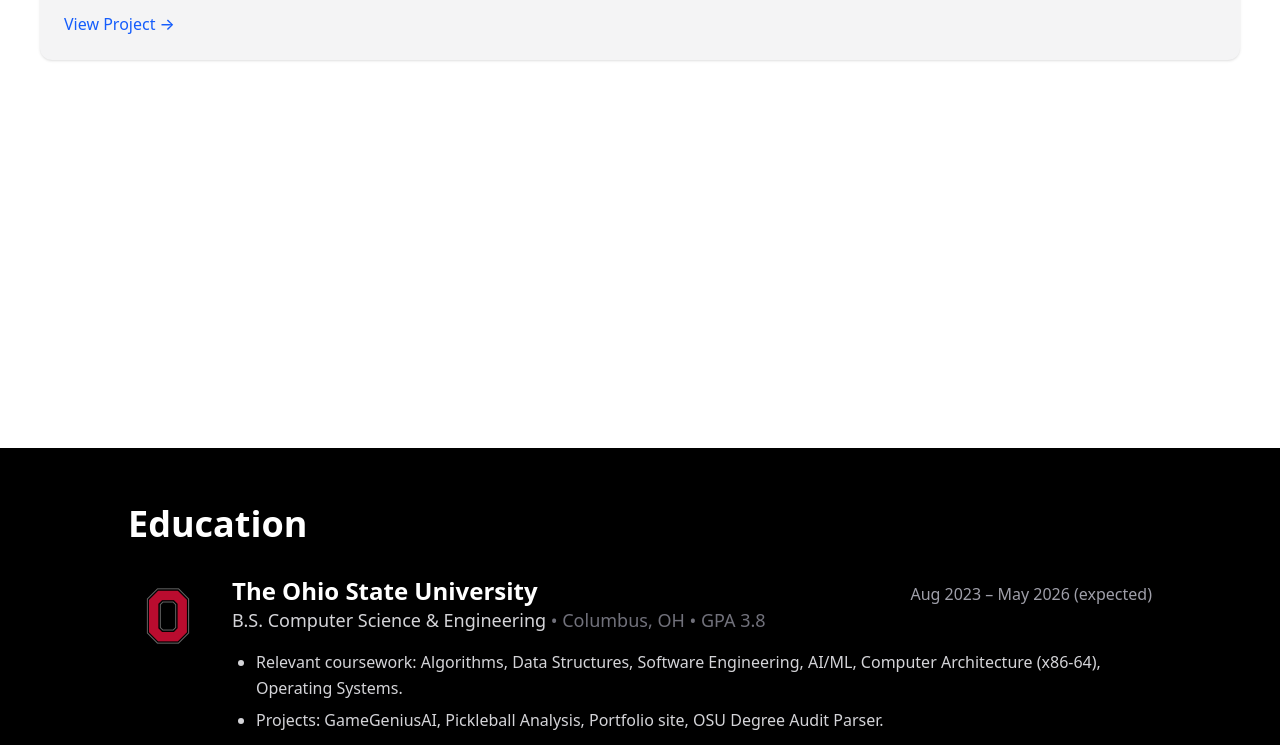
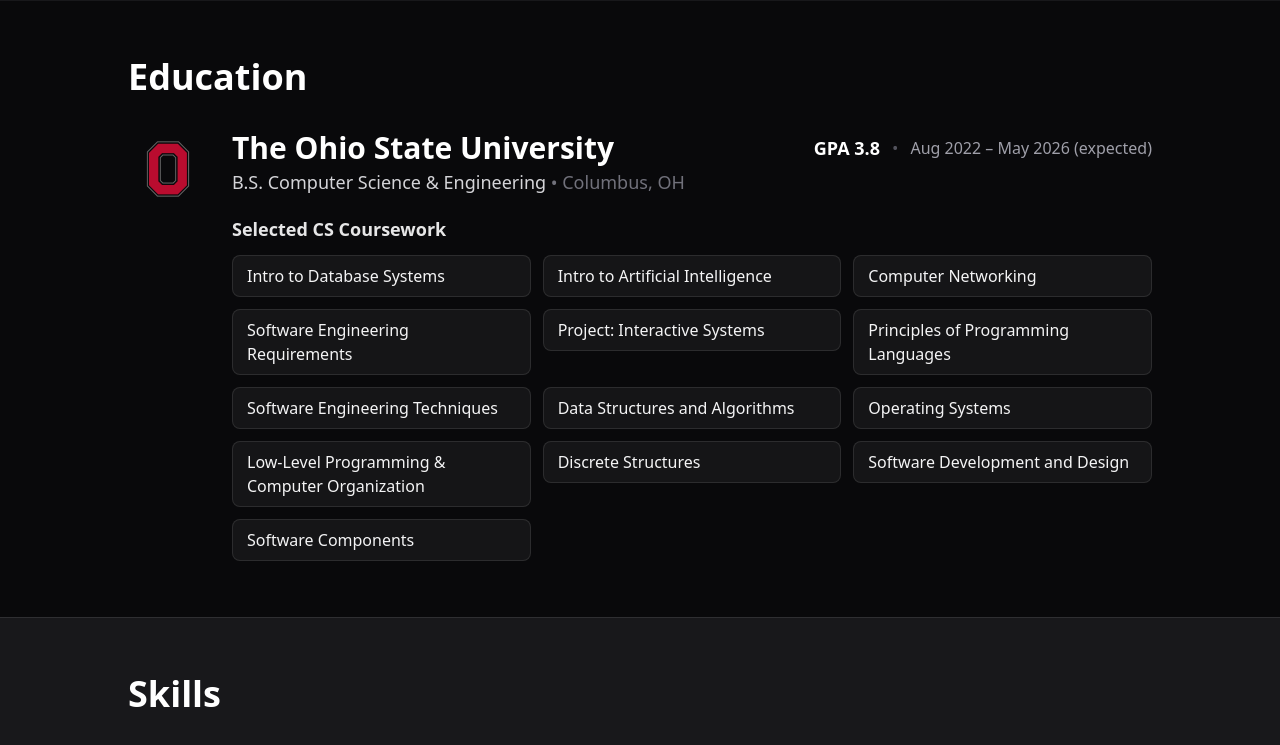
Before and after one commit to KyleWhite22/Portfolio, a React (Vite) app in the folder client/: page / in a window 1280 px wide. Shown: the part 2385-3130 px from the top of the page. Built offline with nearby package versions, Linux system fonts and the light colour scheme.

Commit message:
updated sections

```diff
--- a/client/src/components/Education.tsx
+++ b/client/src/components/Education.tsx
@@ -7,17 +7,13 @@ export default function Education() {
     <section
       id="education"
       aria-labelledby="education-heading"
-      className="bg-black text-white px-4 md:px-8 py-10 md:py-14 scroll-mt-24"
+      className="bg-zinc-950 text-white px-4 md:px-8 py-10 md:py-14 scroll-mt-24 text-[16px] md:text-[17px]"
     >
       <div className="mx-auto w-full max-w-5xl">
-        <h2
-          id="education-heading"
-          className="text-3xl md:text-4xl font-bold mb-6 md:mb-8"
-        >
+        <h2 id="education-heading" className="text-3xl md:text-4xl font-bold mb-6 md:mb-8">
           Education
         </h2>
 
-        {/* Single row — no container/card */}
         <div className="flex items-start gap-5 md:gap-6">
           <img
             src={osuLogo}
@@ -26,9 +22,9 @@ export default function Education() {
           />
 
           <div className="flex-1 min-w-0">
-            {/* School + dates */}
-            <div className="flex flex-wrap items-baseline justify-between gap-x-3 gap-y-1">
-              <h3 className="text-lg md:text-2xl font-semibold leading-tight truncate">
+            {/* School + GPA (plain text) + dates */}
+            <div className="flex flex-wrap items-center justify-between gap-3">
+              <h3 className="text-xl md:text-3xl font-semibold leading-tight truncate">
                 <a
                   href="https://www.osu.edu/"
                   target="_blank"
@@ -38,29 +34,50 @@ export default function Education() {
                   The Ohio State University
                 </a>
               </h3>
-              <span className="text-sm md:text-base text-zinc-400">
-                Aug 2023 – May 2026 (expected)
-              </span>
+
+              <div className="flex items-center gap-2 md:gap-3">
+                <span className="text-base md:text-lg font-semibold text-white">
+                  GPA 3.8
+                </span>
+                <span className="hidden md:inline text-zinc-600">•</span>
+                <span className="text-sm md:text-base text-zinc-400">
+                  Aug 2022 – May 2026 (expected)
+                </span>
+              </div>
             </div>
 
-            {/* Degree / location / GPA */}
-            <div className="text-base md:text-lg text-zinc-300 leading-snug mt-0.5">
+            {/* Degree / location */}
+            <div className="mt-1 text-base md:text-lg text-zinc-300 leading-snug">
               B.S. Computer Science &amp; Engineering
               <span className="text-zinc-500"> • Columbus, OH</span>
-              <span className="text-zinc-500"> • GPA 3.8</span>
             </div>
 
-            {/* Bullets */}
-            <ul className="mt-3 md:mt-4 list-disc space-y-1.5 pl-5 md:pl-6 text-[15px] md:text-base leading-relaxed text-zinc-300">
-              <li>
-                Relevant coursework: Algorithms, Data Structures, Software
-                Engineering, AI/ML, Computer Architecture (x86-64), Operating
-                Systems.
-              </li>
-              <li>
-                Projects: GameGeniusAI, Pickleball Analysis, Portfolio site, OSU
-                Degree Audit Parser.
-              </li>
+            {/* Coursework */}
+            <h4 className="mt-5 text-base md:text-lg font-semibold text-white/90">
+              Selected CS Coursework
+            </h4>
+            <ul className="mt-3 grid grid-cols-1 sm:grid-cols-2 lg:grid-cols-3 gap-2.5 md:gap-3">
+              {[
+                "Intro to Database Systems",
+                "Intro to Artificial Intelligence",
+                "Computer Networking",
+                "Software Engineering Requirements",
+                "Project: Interactive Systems",
+                "Principles of Programming Languages",
+                "Software Engineering Techniques",
+                "Data Structures and Algorithms",
+                "Operating Systems",
+                "Low-Level Programming & Computer Organization",
+                "Discrete Structures",
+                "Software Development and Design",
+                "Software Components",
+              ].map((c) => (
+                <li key={c}>
+                  <span className="inline-block w-full rounded-lg border border-white/10 bg-white/5 px-3.5 py-2 text-sm md:text-base text-zinc-100">
+                    {c}
+                  </span>
+                </li>
+              ))}
             </ul>
           </div>
         </div>
--- a/client/src/components/Projects.tsx
+++ b/client/src/components/Projects.tsx
@@ -29,10 +29,13 @@ export default function Projects() {
   return (
     <section
       id="projects"
-      className="min-h-screen bg-white text-black p-10 scroll-mt-24"
+      className="bg-zinc-900 text-white px-4 md:px-8 py-10 md:py-14 scroll-mt-24 border-t border-white/10"
     >
-      <h2 className="text-3xl font-bold mb-6">Projects</h2>
-      <div className="space-y-6">
+      <div className="mx-auto w-full max-w-5xl">
+        <h2 className="text-3xl md:text-4xl font-bold mb-6 md:mb-8">Projects</h2>
+
+        {/* Centered content like Education */}
+        <div className="grid grid-cols-1 sm:grid-cols-2 gap-6">
           <ProjectCard
             title="GameGeniusAI"
             description="A Steam-powered game recommender using AI."
@@ -45,6 +48,7 @@ export default function Projects() {
           />
           {/* Add more <ProjectCard /> as needed */}
         </div>
+      </div>
     </section>
   );
 }
--- a/client/src/components/Skills.tsx
+++ b/client/src/components/Skills.tsx
@@ -144,9 +144,7 @@ export default function Skills() {
           <h2 id="skills-heading" className="text-3xl md:text-4xl font-bold">
             Skills
           </h2>
-          <p className="mt-1 text-sm text-zinc-400">
-            Core stack, tools, and areas I work in.
-          </p>
+
         </header>
 
         <div className="grid grid-cols-1 sm:grid-cols-2 gap-4 md:gap-6">
```
Lines whose indentation alone changed are shown as unchanged.
